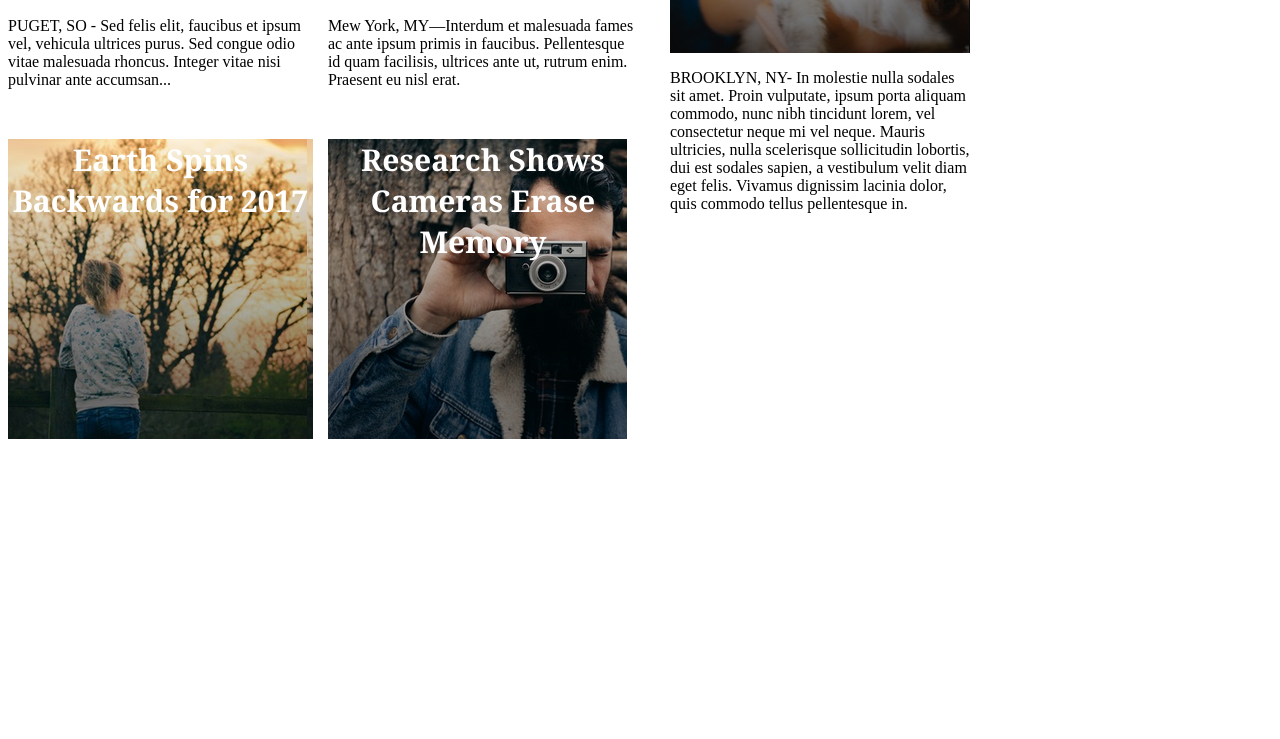
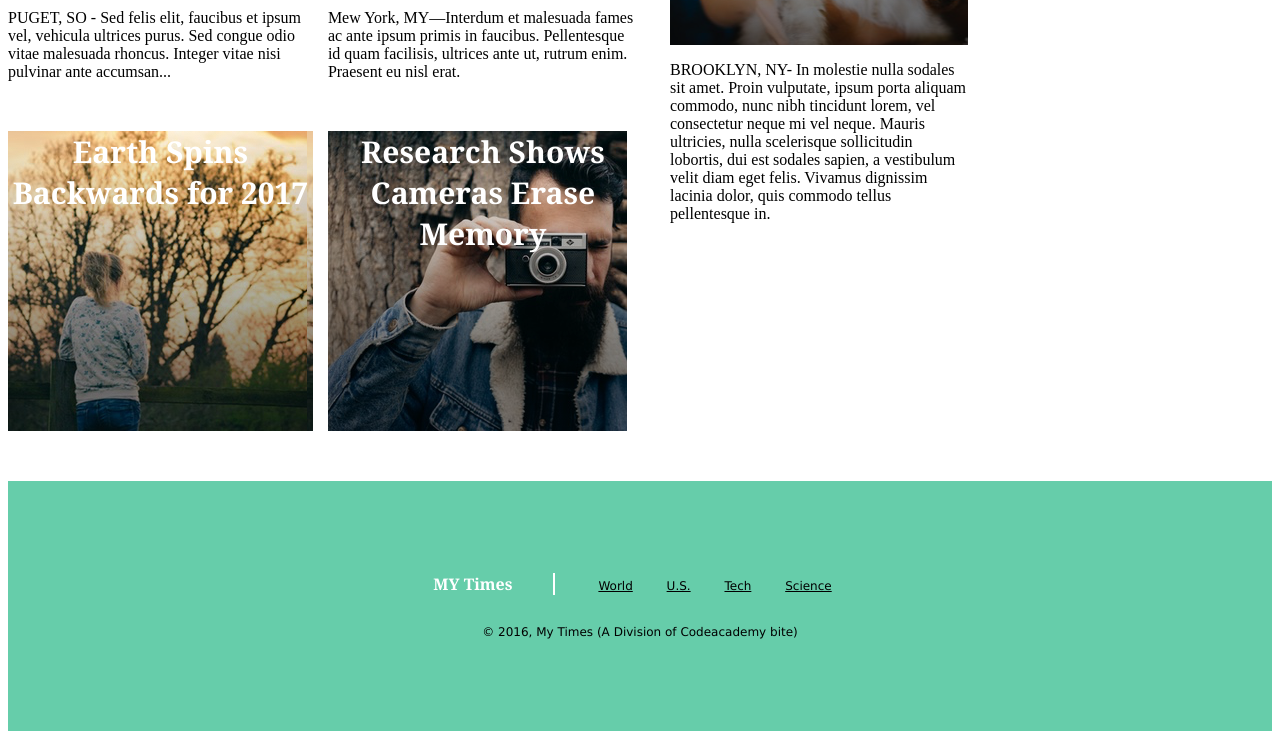
Before and after one commit to BuddyCooper44/my-times, a plain HTML site: page index.html in a window 1280 px wide. Shown: the part 689-1428 px from the top of the page. Before the commit the page ends 1128 px from the top, so only its background shows below. Drawn offline with Linux system fonts and the light colour scheme.

Commit message:
step 7 complete, almost kind of understand what's happening

```diff
--- a/index.html
+++ b/index.html
@@ -80,5 +80,20 @@
       </div>
     </div>
 
+    <div class="footer">
+      <div class="info">
+        <span class="mytimes">MY Times</span>
+        <nav>
+          <span><a href=#>World</a></span>
+          <span><a href=#>U.S.</a></span>
+          <span><a href=#>Tech</a></span>
+          <span><a href=#>Science</a></span>
+        </nav>
+      </div>
+      <div class="copyright">
+        <span>&copy 2016, My Times (A Division of Codeacademy bite)</span>
+      </div>
+    </div>
+
   </body>
 </html>
--- a/resources/style.css
+++ b/resources/style.css
@@ -4,7 +4,7 @@ header {
   font-weight: bold;
   position: fixed;
   top: 0px;
-  z-index: 10;
+  z-index: 1;
   display: flex;
   align-items: center;
   height: 80px;
@@ -35,7 +35,7 @@ header nav {
   display: block;
 }
 
-nav span {
+header nav span {
   display: inline-block;
   padding: 20px 10px;
 }
@@ -45,9 +45,9 @@ a {
 }
 
 .main {
-  position: absolute;
   margin-top: 80px;
   display: flex;
+  justify-content: space-between;
 }
 
 .column {
@@ -87,6 +87,10 @@ a {
   font-weight: bold;
   text-align: center;
   margin: 30px;
+}
+
+.phish {
+  display: block;
 }
 
 #phishlead {
@@ -153,3 +157,40 @@ a {
 .story2 {
   margin-top: 30px;
 }
+
+.footer {
+  display: flex;
+  margin: 50px 0 auto 0;
+  height: 250px;
+  width: 100%;
+  background-color: MediumAquamarine;
+  font-family: Verdana;
+  font-size: 12px;
+  flex-direction: column;
+  align-items: center;
+  justify-content: center;
+}
+
+.info {
+  display: block;
+  margin-bottom: 30px;
+}
+
+.mytimes {
+  font-family: Georgia;
+  font-size: 16px;
+  font-weight: bold;
+  color: white;
+  border-right: 2px solid white;
+  padding: 0 40px 0 0;
+  display: inline-block;
+}
+
+.info nav {
+  display: inline-block;
+  padding-left: 25px;
+}
+
+.info nav span {
+  margin: 15px;
+}
```
